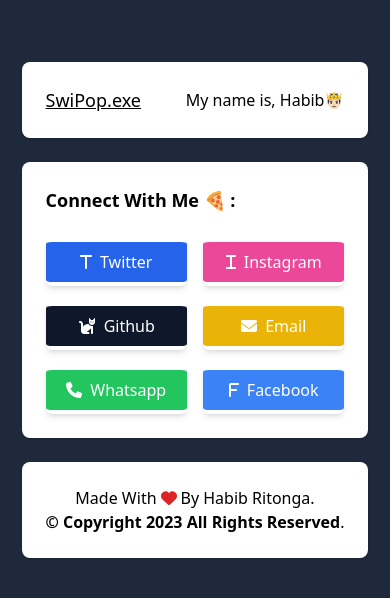
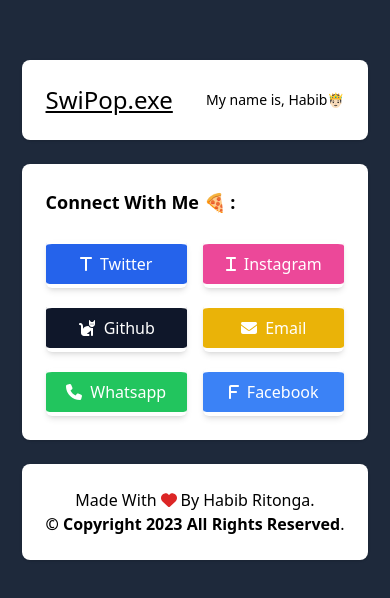
Before and after one commit to mhdnaufalhartg/SwiPop, a React (Vite) app: page / in a window 390 px wide. Shown: the part 112-710 px from the top of the page. Built offline with nearby package versions, Linux system fonts and the light colour scheme.

Commit message:
deploy ke 8

```diff
--- a/src/components/Card/CardHeader.jsx
+++ b/src/components/Card/CardHeader.jsx
@@ -2,10 +2,10 @@
   return (
     <div className="bg-white p-6 lg:p-8 shadow rounded-lg ">
       <div className="flex justify-between">
-        <h1 className="text-lg sm:text-xl lg:text-2xl underline ">
+        <h1 className="text-2xl sm:text-2xl lg:text-2xl underline ">
           SwiPop.exe
         </h1>
-        <h1 className=" text-lead sm:text-lead lg:text-lead flex items-center ">
+        <h1 className=" text-sm sm:text-lead lg:text-sm flex items-center justify-center">
           My name is, Habib🤴🏻
         </h1>
       </div>
```
